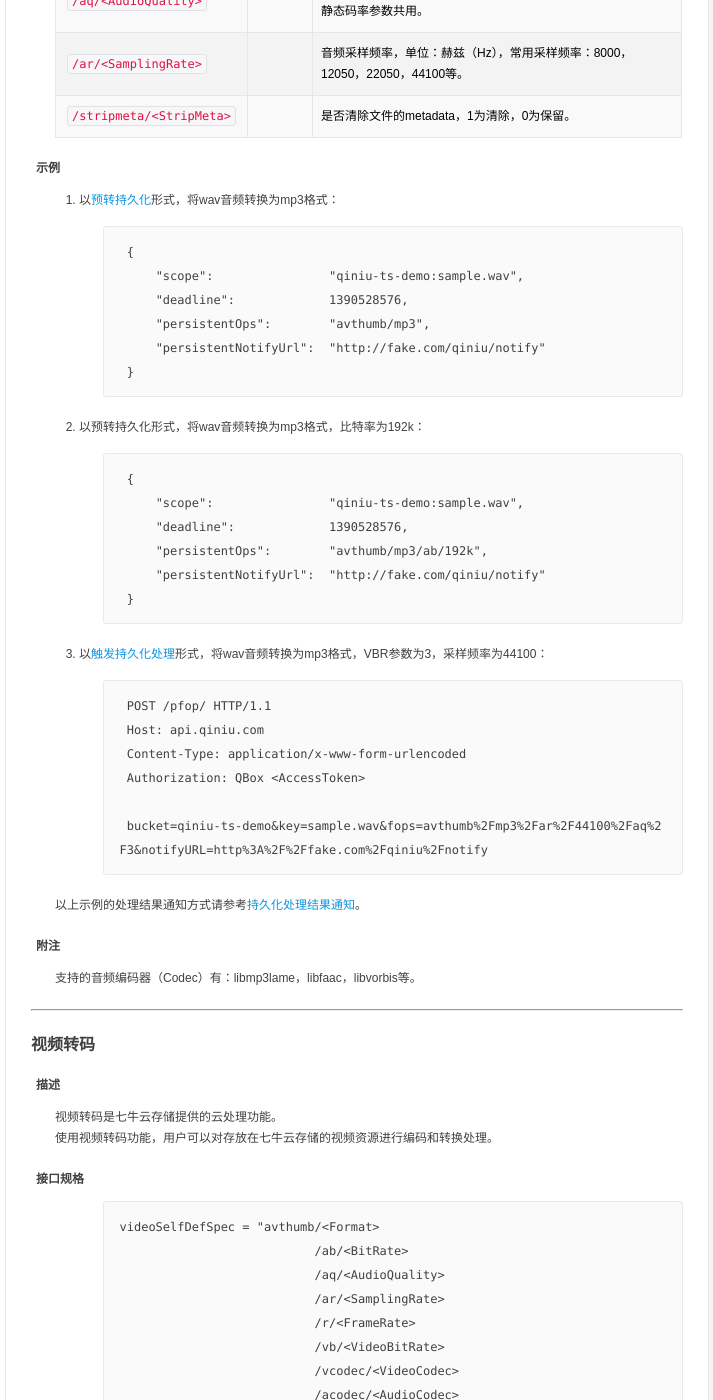
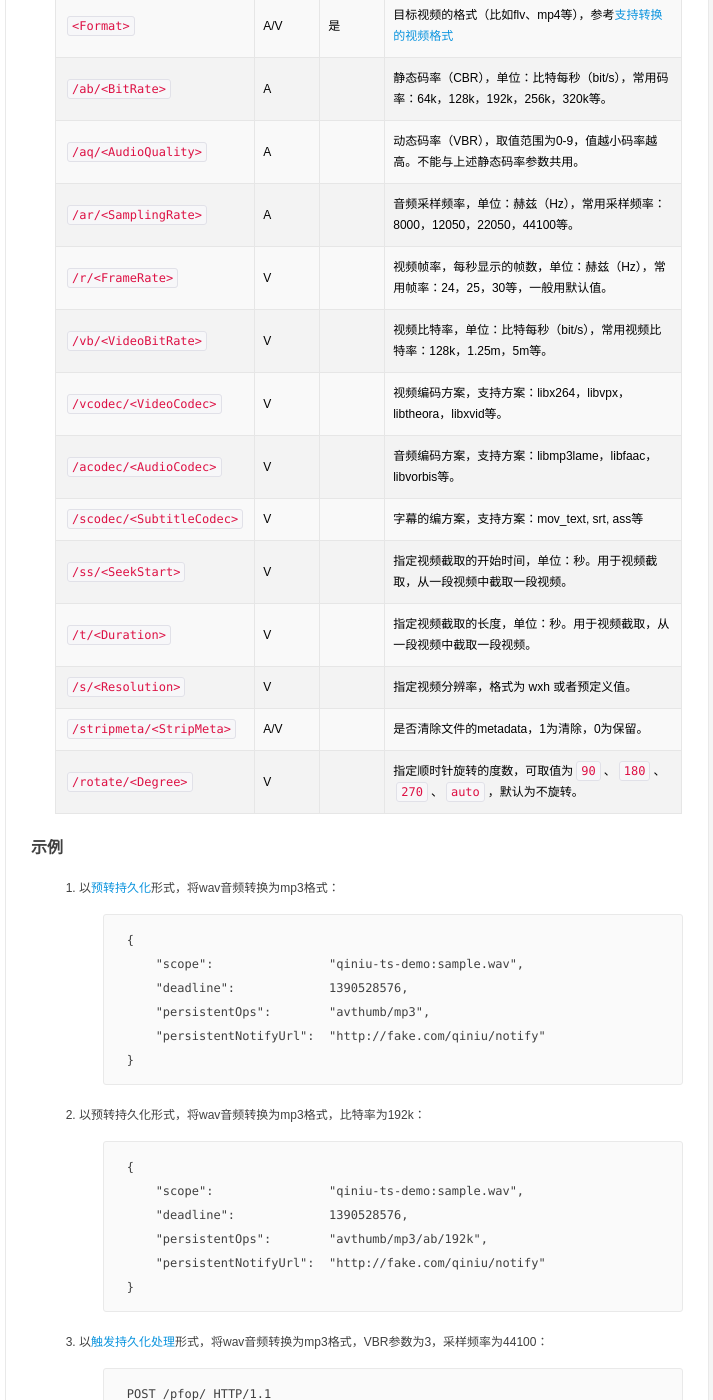
Before and after one commit to qiniu/developer.qiniu.com, a Jekyll site: the page built from docs/v6/api/reference/fop/av/avthumb.md, in a window 1280 px wide and 1400 px high, scrolled down 681 px. Shown: the whole window, without its empty margins (412-1125 px from the left). Built offline with Jekyll 4.4.1, drawn with Linux system fonts in a browser that asks for light colours; nearby versions of some CDN libraries; library files that are not in the unit come from our copies; comment, search, counter and statistics services are not loaded; some of the changed text lies outside the part shown.

Commit message:
合并音频和视频的规格描述。

````diff
--- a/docs/v6/api/reference/fop/av/avthumb.md
+++ b/docs/v6/api/reference/fop/av/avthumb.md
@@ -7,35 +7,48 @@ order: 150
 <a id="avthumb"></a>
 # 音视频处理（avthumb）
 
-<a id="audio-convert"></a>
-## 音频转换
+<a id="avthumb-description"></a>
+## 描述
 
-<a id="audio-preset-description"></a>
-### 描述
+音视频处理是七牛云存储提供的云处理功能，方便用户对音视频资源进行编码和格式转换。
 
-音频转码是七牛云存储提供的云处理功能。
-使用音频转码功能，用户可以对存放在七牛云存储的音频资源进行编码和转换处理。
-
-<a id="audio-spec"></a>
-### 接口规格
+<a id="avthumb-specification"></a>
+## 接口规格
 
 ```
-audioSpec = "avthumb/<Format>
-                    /ab/<BitRate>
-                    /aq/<AudioQuality>
-                    /ar/<SamplingRate>"
+avthumbSpec = "avthumb/<Format>
+                      /ab/<BitRate>
+                      /aq/<AudioQuality>
+                      /ar/<SamplingRate>
+                      /r/<FrameRate>
+                      /vb/<VideoBitRate>
+                      /vcodec/<VideoCodec>
+                      /acodec/<AudioCodec>
+                      /ss/<SeekStart>
+                      /t/<Duration>
+                      /stripmeta/<StripMeta>
+                      /rotate/<Degree>"
 ```
 
-参数名称             | 必填 | 说明
-:------------------- | :--- | :---------------------------------------------------------------
-`<Format>`           | 是   | 目标音频的格式（比如mp3、aac、m4a等），参考[支持转换的音频格式](http://ffmpeg.org/general.html#Audio-Codecs)。
-`/ab/<BitRate>`      |      | 静态码率（CBR），单位：比特每秒（bit/s），常用码率：64k，128k，192k，256k，320k等。
-`/aq/<AudioQuality>` |      | 动态码率（VBR），取值范围为0-9，值越小码率越高。不能与上述静态码率参数共用。
-`/ar/<SamplingRate>` |      | 音频采样频率，单位：赫兹（Hz），常用采样频率：8000，12050，22050，44100等。
-<a id="audio-strip-meta"></a>`/stripmeta/<StripMeta>` |     | 是否清除文件的metadata，1为清除，0为保留。
+参数名称                | 类别 | 必填 | 说明
+:---------------------- | :--- | :--- | :---------------------------------------------------------------
+`<Format>`              | A/V  | 是   | 目标视频的格式（比如flv、mp4等），参考[支持转换的视频格式](http://ffmpeg.org/general.html#File-Formats)
+`/ab/<BitRate>`         | A    |      | 静态码率（CBR），单位：比特每秒（bit/s），常用码率：64k，128k，192k，256k，320k等。
+`/aq/<AudioQuality>`    | A    |      | 动态码率（VBR），取值范围为0-9，值越小码率越高。不能与上述静态码率参数共用。
+`/ar/<SamplingRate>`    | A    |      | 音频采样频率，单位：赫兹（Hz），常用采样频率：8000，12050，22050，44100等。
+`/r/<FrameRate>`        |  V   |      | 视频帧率，每秒显示的帧数，单位：赫兹（Hz），常用帧率：24，25，30等，一般用默认值。
+`/vb/<VideoBitRate>`    |  V   |      | 视频比特率，单位：比特每秒（bit/s），常用视频比特率：128k，1.25m，5m等。
+`/vcodec/<VideoCodec>`  |  V   |      | 视频编码方案，支持方案：libx264，libvpx，libtheora，libxvid等。
+`/acodec/<AudioCodec>`  |  V   |      | 音频编码方案，支持方案：libmp3lame，libfaac，libvorbis等。
+`/scodec/<SubtitleCodec>`|  V  |      | 字幕的编方案，支持方案：mov_text, srt, ass等
+`/ss/<SeekStart>`       |  V   |      | 指定视频截取的开始时间，单位：秒。用于视频截取，从一段视频中截取一段视频。
+`/t/<Duration>`         |  V   |      | 指定视频截取的长度，单位：秒。用于视频截取，从一段视频中截取一段视频。
+`/s/<Resolution>`       |  V   |      | 指定视频分辨率，格式为 wxh 或者预定义值。
+<a id="avthumb-strip-meta"></a>`/stripmeta/<StripMeta>` | A/V   |      | 是否清除文件的metadata，1为清除，0为保留。
+<a id="avthumb-rotate"></a>`/rotate/<Degree>` |  V   |      | 指定顺时针旋转的度数，可取值为`90`、`180`、`270`、`auto`，默认为不旋转。
 
-<a id="audio-samples"></a>
-### 示例
+<a id="avthumb-samples"></a>
+## 示例
 
 1. 以[预转持久化][persistentOpsHref]形式，将wav音频转换为mp3格式：
 
@@ -70,63 +83,7 @@ audioSpec = "avthumb/<Format>
     bucket=qiniu-ts-demo&key=sample.wav&fops=avthumb%2Fmp3%2Far%2F44100%2Faq%2F3&notifyURL=http%3A%2F%2Ffake.com%2Fqiniu%2Fnotify
 	```
 
-以上示例的处理结果通知方式请参考[持久化处理结果通知][pfopNotificationHref]。
-
-<a id="audio-remarks"></a>
-### 附注
-
-支持的音频编码器（Codec）有：libmp3lame，libfaac，libvorbis等。
-
----
-
-<a id="video-convert"></a>
-## 视频转码
-
-<a id="video-preset-description"></a>
-### 描述
-
-视频转码是七牛云存储提供的云处理功能。
-使用视频转码功能，用户可以对存放在七牛云存储的视频资源进行编码和转换处理。
-
-<a id="video-selfdef-spec"></a>
-### 接口规格
-
-```
-videoSelfDefSpec = "avthumb/<Format>
-                           /ab/<BitRate>
-                           /aq/<AudioQuality>
-                           /ar/<SamplingRate>
-                           /r/<FrameRate>
-                           /vb/<VideoBitRate>
-                           /vcodec/<VideoCodec>
-                           /acodec/<AudioCodec>
-                           /ss/<SeekStart>
-                           /t/<Duration>
-                           /stripmeta/<StripMeta>
-                           /rotate/<Degree>"
-```
-
-参数名称                | 必填 | 说明
-:---------------------- | :--- | :---------------------------------------------------------------
-`<Format>`              | 是   | 目标视频的格式（比如flv、mp4等），参考[支持转换的视频格式](http://ffmpeg.org/general.html#File-Formats)
-`/ab/<BitRate>`         |      | 静态码率（CBR），单位：比特每秒（bit/s），常用码率：64k，128k，192k，256k，320k等。
-`/aq/<AudioQuality>`    |      | 动态码率（VBR），取值范围为0-9，值越小码率越高。不能与上述静态码率参数共用。
-`/ar/<SamplingRate>`    |      | 音频采样频率，单位：赫兹（Hz），常用采样频率：8000，12050，22050，44100等。
-`/r/<FrameRate>`        |      | 视频帧率，每秒显示的帧数，单位：赫兹（Hz），常用帧率：24，25，30等，一般用默认值。
-`/vb/<VideoBitRate>`    |      | 视频比特率，单位：比特每秒（bit/s），常用视频比特率：128k，1.25m，5m等。
-`/vcodec/<VideoCodec>`  |      | 视频编码方案，支持方案：libx264，libvpx，libtheora，libxvid等。
-`/acodec/<AudioCodec>`  |      | 音频编码方案，支持方案：libmp3lame，libfaac，libvorbis等。
-`/scodec/<SubtitleCodec>`|     | 字幕的编方案，支持方案：mov_text, srt, ass等
-`/ss/<SeekStart>`       |      | 指定视频截取的开始时间，单位：秒。用于视频截取，从一段视频中截取一段视频。
-`/t/<Duration>`         |      | 指定视频截取的长度，单位：秒。用于视频截取，从一段视频中截取一段视频。
-`/s/<Resolution>`       |      | 指定视频分辨率，格式为 wxh 或者预定义值。
-<a id="video-strip-meta"></a>`/stripmeta/<StripMeta>` |      | 是否清除文件的metadata，1为清除，0为保留。
-<a id="video-rotate"></a>`/rotate/<Degree>` |      | 指定顺时针旋转的度数，可取值为`90`、`180`、`270`、`auto`，默认为不旋转。
-
-<a id="video-samples"></a>
-### 示例
-
-1. 以[预转持久化][persistentOpsHref]形式，将mp4视频转换为flv格式，帧率为24，使用x264进行视频编码：
+4. 以[预转持久化][persistentOpsHref]形式，将mp4视频转换为flv格式，帧率为24，使用x264进行视频编码：
 
 	```
     {
@@ -179,7 +136,7 @@ videoSelfDefSpec = "avthumb/<Format>
 以上示例的处理结果通知方式请参考[持久化处理结果通知][pfopNotificationHref]。
 
 <a id="avthumb-remarks"></a>
-### 附注
+## 附注
 
 - 支持的视频编码器（Codec）有：libx264，libvpx，libtheora，libxvid等。
 - 支持的音频编码器（Codec）有：libmp3lame，libfaac，libvorbis等。
````
Also changed, not shown: other parts of docs/v6/api/reference/fop/av/avthumb.md (+3 -3 lines).
